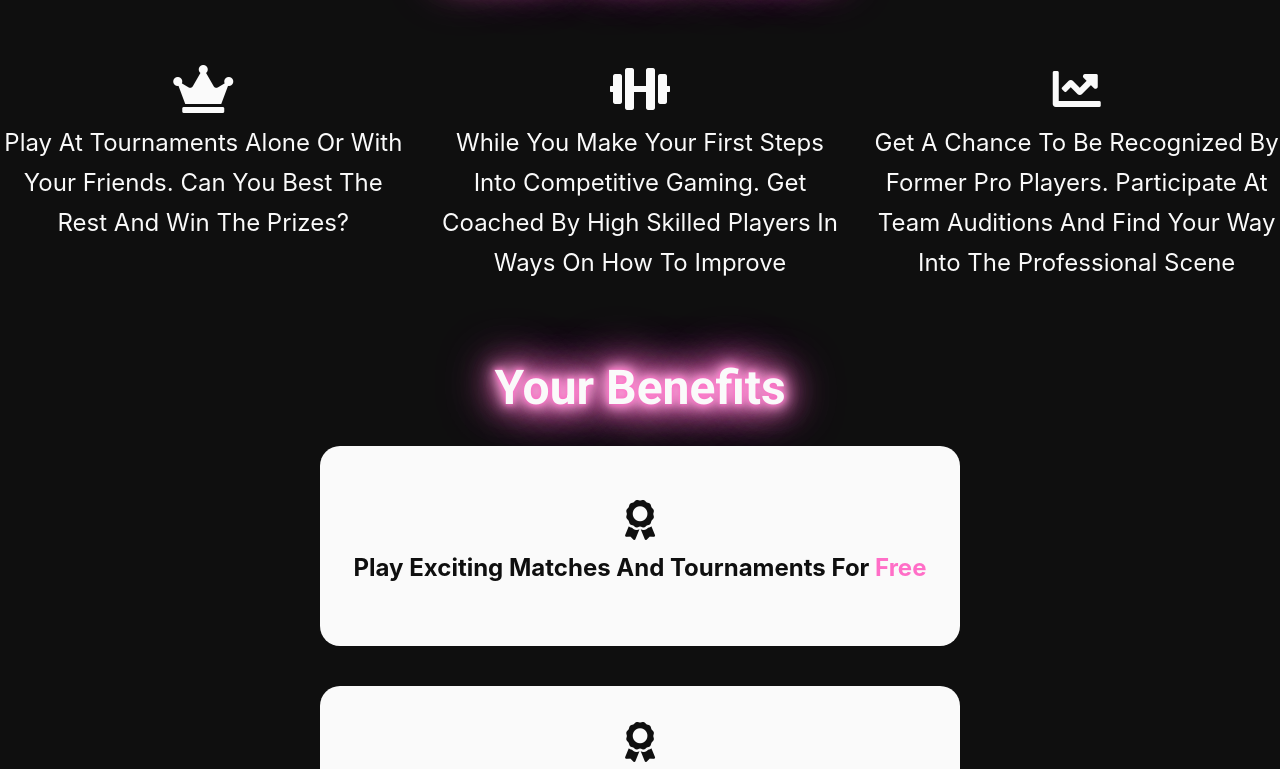
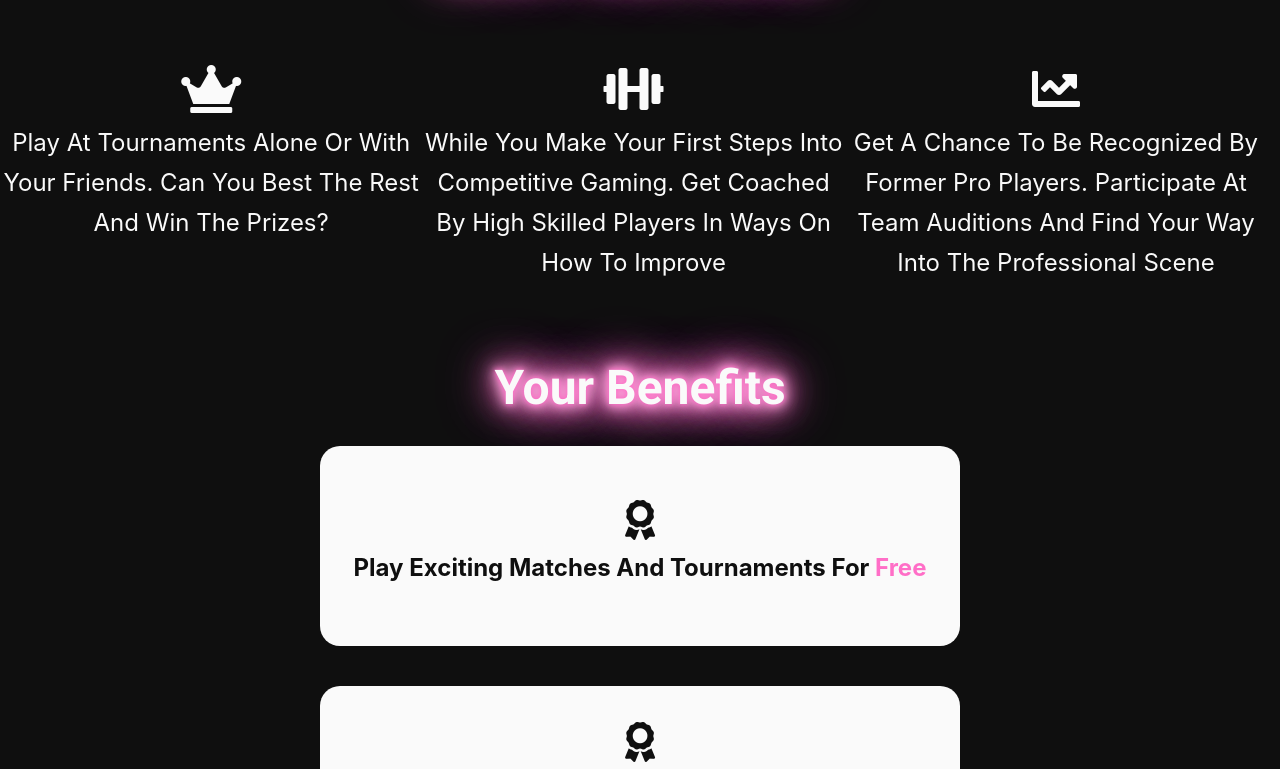
Before and after one commit to Code-Institute-Submissions/Milestone_project_1-7, a plain HTML site: page about.html in a window 1280 px wide. Shown: the part 753-1522 px from the top of the page. Drawn offline with nearby package versions, Linux system fonts and the light colour scheme.

Commit message:
fixed issue where about page was bigger than 100%

```diff
--- a/about.html
+++ b/about.html
@@ -112,7 +112,7 @@
         <!--Benefit section end-->
       </div>
       <!--Footer content -->
-      <footer class="container-fluid">
+      <footer >
         <div class="row" id="pulze-footer">
           <div class="col-sm-2 footer-links">
             <h3><a href="imprint.html">Imprint</a></h3>
--- a/assets/css/style.css
+++ b/assets/css/style.css
@@ -881,10 +881,19 @@ input.modal-close:hover {
 .offer-section {
   text-align: center;
   margin: 40px 0px;
+  max-width: 99%;
+}
+
+.offer-section div{
+    margin: 0 auto;
+
 }
 
 .offer-section h2 {
   margin-bottom: 80px;
+}
+.about-offer{
+    padding: 0;
 }
 
 .offer-section i {
@@ -899,6 +908,7 @@ input.modal-close:hover {
   text-transform: capitalize;
   line-height: 40px;
 }
+
 
 /*------------------------------------------------------About us Benefit Section */
 .benefit-section {
@@ -1409,7 +1419,7 @@ input.modal-close:hover {
   }
 }
 
-@media only screen and (min-width: 300px) and (max-width: 575px) {
+@media only screen and (min-width: 280px) and (max-width: 575px) {
   .active:after {
     max-width: 100%;
   }
```
